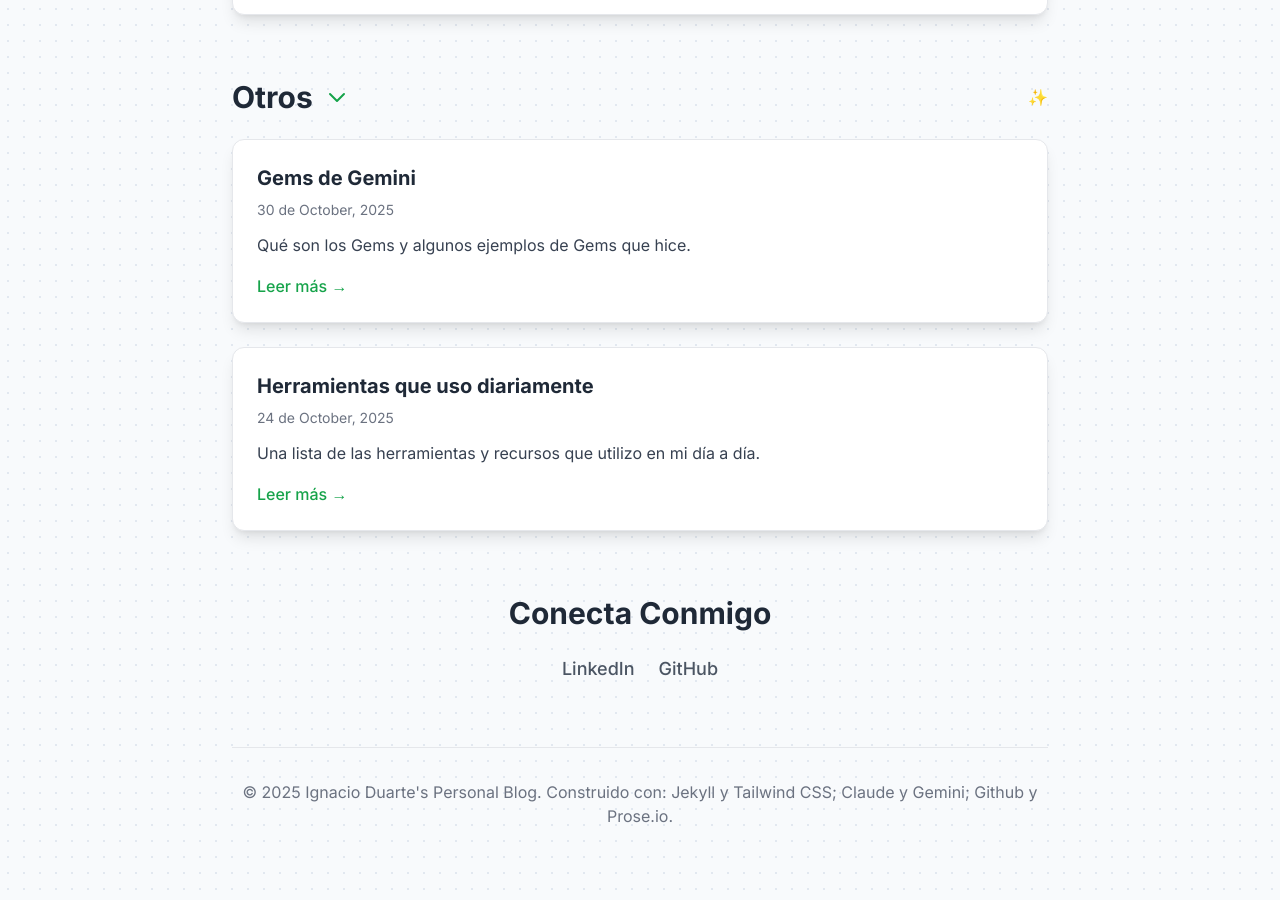
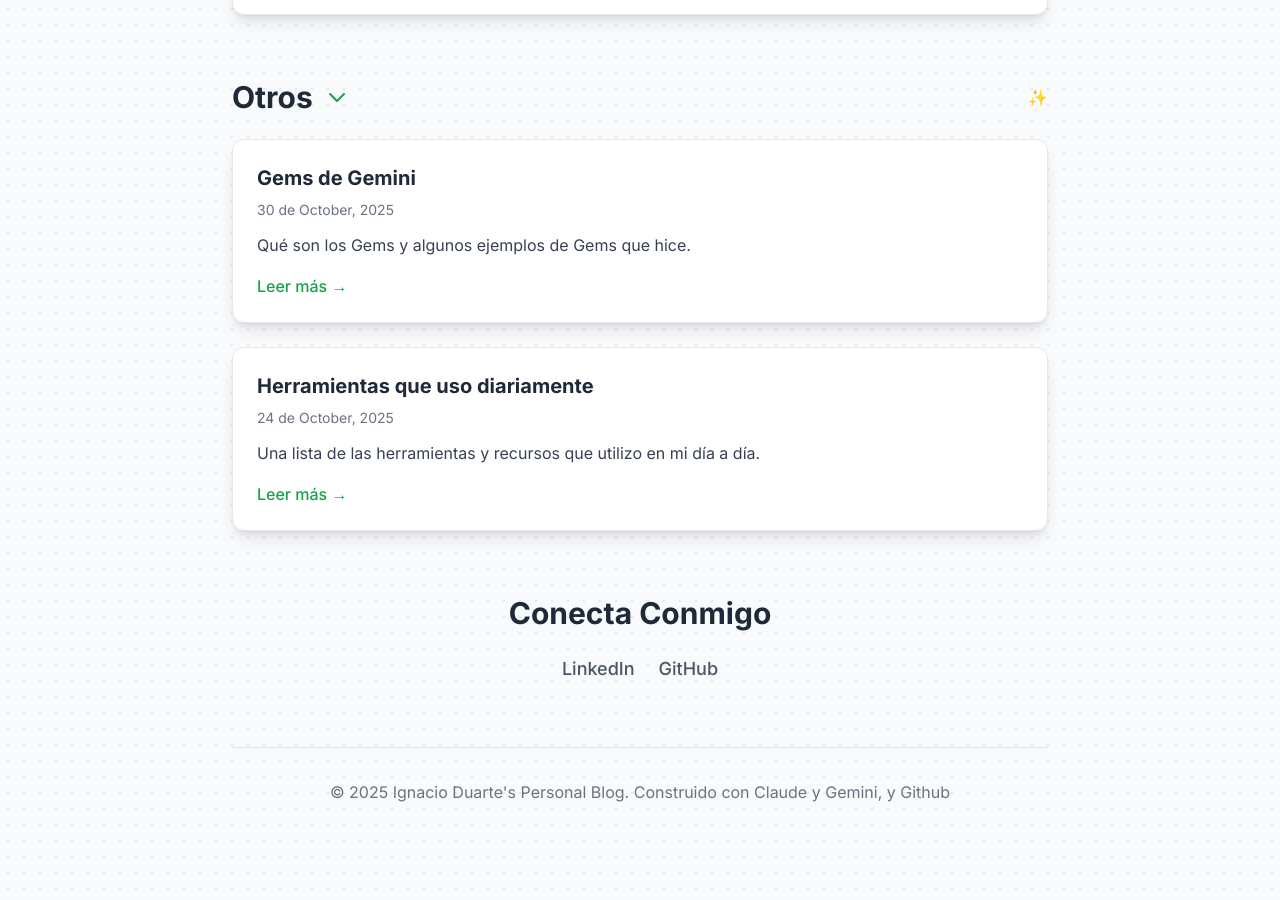
Before and after one commit to ignaciodrd/personal_blog_ig, a Jekyll site: the page built from index.html, in a window 1280 px wide and 900 px high, scrolled down 1759 px. Built offline with Jekyll 4.4.1, drawn with Linux system fonts in a browser that asks for light colours; nearby versions of some CDN libraries.

Commit message:
actualizacion del creado con

```diff
--- a/_layouts/post.html
+++ b/_layouts/post.html
@@ -83,7 +83,7 @@
         </main>
 
         <footer class="text-center text-gray-500 py-8 mt-12 border-t border-gray-200">
-            <p>&copy; 2025 {{ site.title }}. Construido con Gemini, Claude y ChatGPT.</p>
+            <p>&copy; 2025 {{ site.title }}. Construido con Claude y Gemini, y Github. </p>
         </footer>
 
     </div>
--- a/index.html
+++ b/index.html
@@ -269,7 +269,7 @@ layout: null
         </main>
 
         <footer class="text-center text-gray-500 py-8 border-t border-gray-200">
-            <p>&copy; 2025 {{ site.title }}. Construido con: Jekyll y Tailwind CSS; Claude y Gemini; Github y Prose.io.</p>
+            <p>&copy; 2025 {{ site.title }}. Construido con Claude y Gemini, y Github</p>
         </footer>
     </div>
 
```
